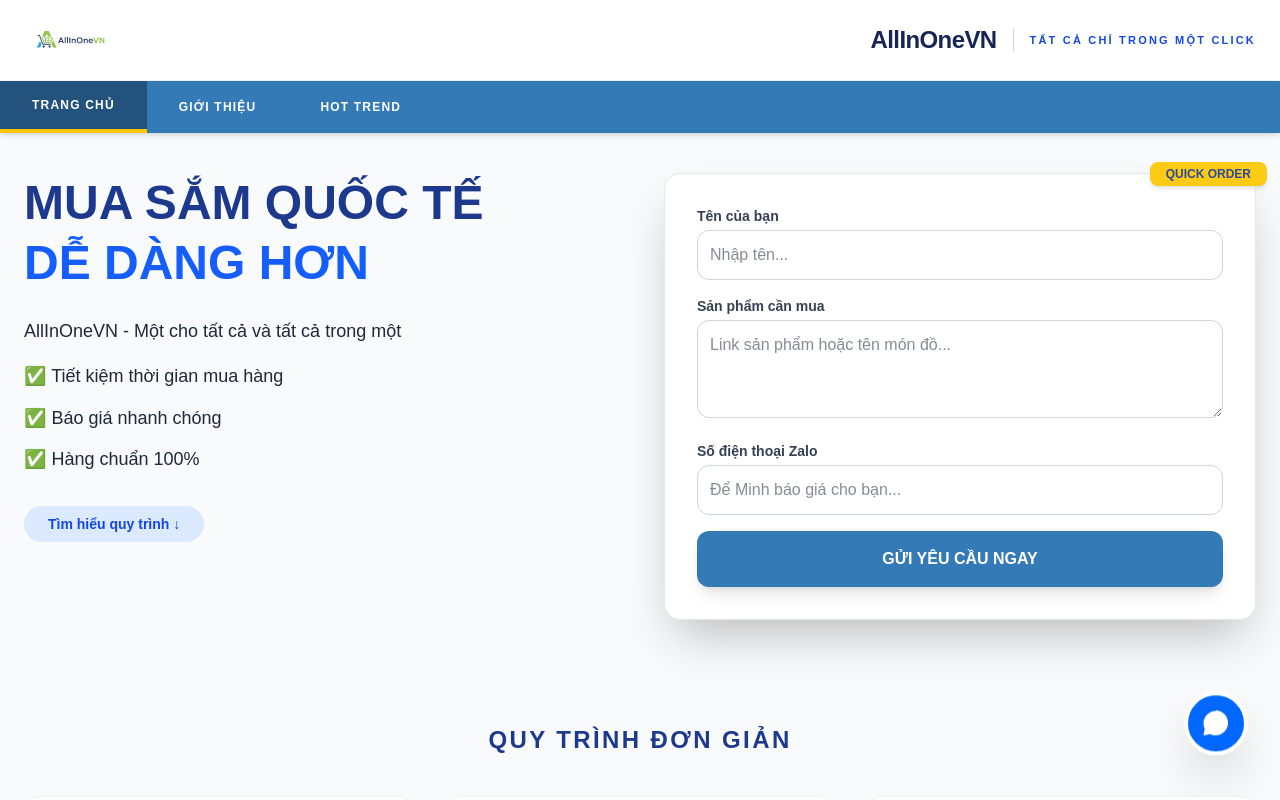
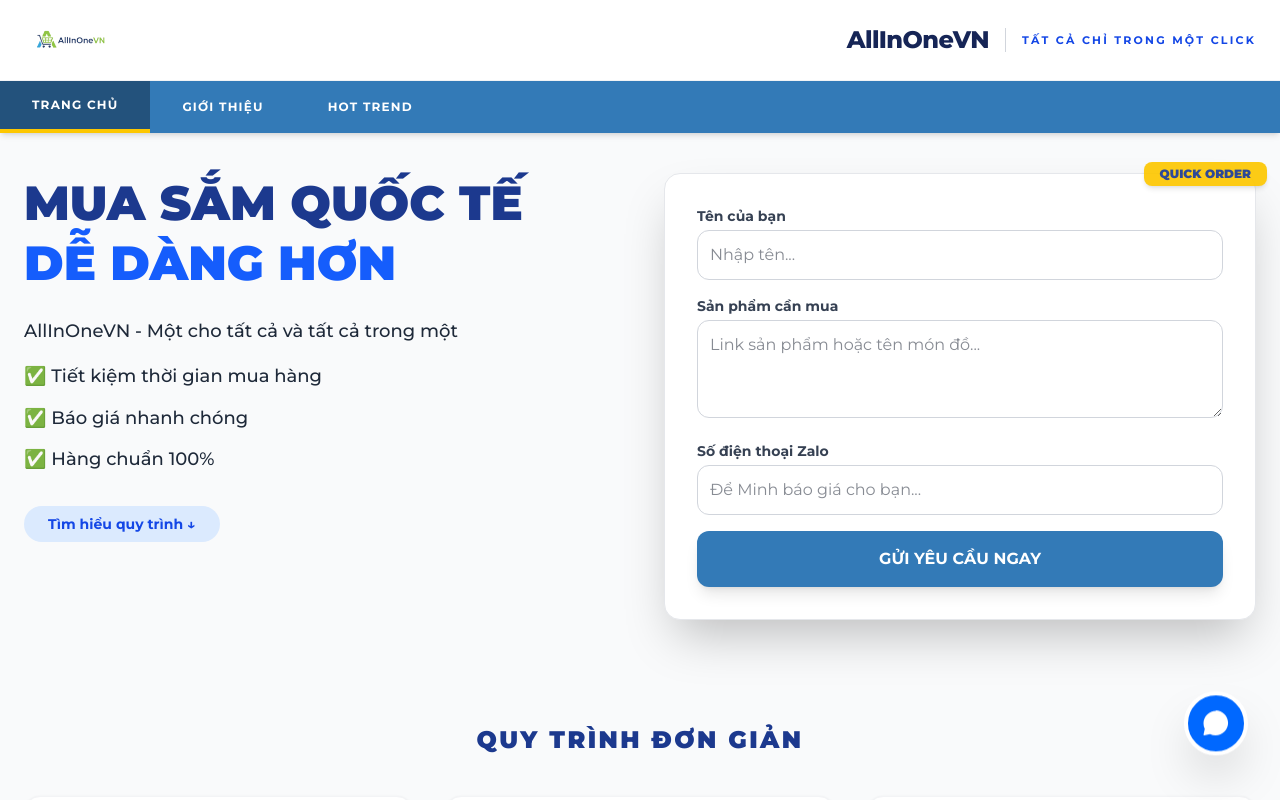
Before and after one commit to dotienminh6-svg/Cua-hang-cua-minh, a Next.js app: page / in a window 1280 px wide. Shown: the top 800 px of the page. Built offline with nearby package versions, Linux system fonts and the light colour scheme.

Commit message:
chinh sua font chu

```diff
--- a/app/layout.tsx
+++ b/app/layout.tsx
@@ -1,11 +1,11 @@
 import type { Metadata } from "next";
-import { Nunito } from "next/font/google"; // 1. Import font Nunito
+import { Montserrat } from "next/font/google"; // Font này tròn và rất sang
 import "./globals.css";
 
-// 2. Cấu hình font
-const nunito = Nunito({
-  subsets: ["latin", "vietnamese"], // Hỗ trợ tiếng Việt
-  variable: "--font-nunito",
+const montserrat = Montserrat({
+  subsets: ["latin", "vietnamese"],
+  weight: ["400", "500", "600", "700", "800", "900"],
+  variable: "--font-montserrat",
 });
 
 export const metadata: Metadata = {
@@ -15,13 +15,12 @@
 
 export default function RootLayout({
   children,
-}: Readonly<{
+}: {
   children: React.ReactNode;
-}>) {
+}) {
   return (
     <html lang="vi">
-      {/* 3. Áp dụng font vào thẻ body */}
-      <body className={`${nunito.variable} font-sans antialiased`}>
+      <body className={`${montserrat.className} antialiased`}>
         {children}
       </body>
     </html>
```
